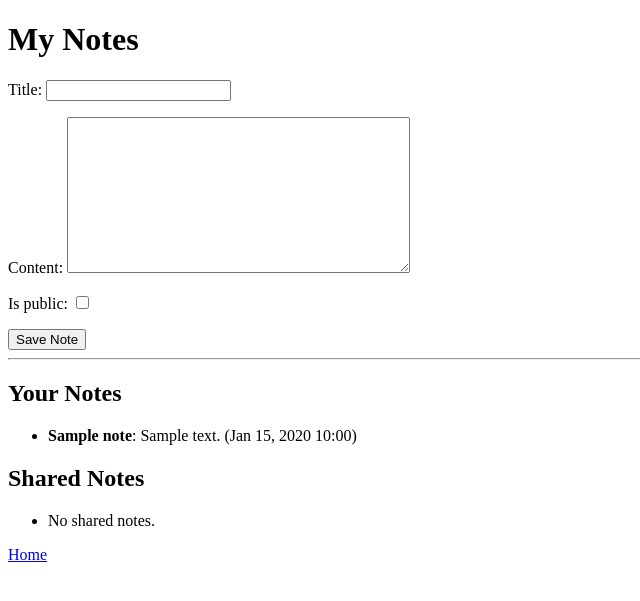
After one commit to gamingar-tony/Ministry-Manager, a Django app: page /notes/ in a window 1280 px wide. The commit adds this page. Shown: the top 601 px of the page, without its empty margins (0-640 px from the left). Run offline with Django 5.2, Linux system fonts and the light colour scheme; a user stored in the database is signed in; tables that the repository leaves empty hold one stand-in row (values such as "Sample post").

Commit message:
Create model Note

```diff
--- a/ministry_scheduler/core/forms.py
+++ b/ministry_scheduler/core/forms.py
@@ -1,6 +1,6 @@
 from django import forms
 from django.contrib.auth.forms import UserCreationForm
-from .models import User, Homily
+from .models import User, Homily, Note
 from django.contrib.auth import get_user_model
 
 User = get_user_model()
@@ -24,3 +24,8 @@ class HomilyForm(forms.ModelForm):
     class Meta:
         model = Homily
         fields = ['title', 'content', 'date', 'file']
+
+class NoteForm(forms.ModelForm):
+    class Meta:
+        model = Note
+        fields = ['title', 'content', 'is_public']
--- a/ministry_scheduler/core/models.py
+++ b/ministry_scheduler/core/models.py
@@ -48,3 +48,13 @@ class Homily(models.Model):
 
     def __str__(self):
         return f"{self.title} ({self.date})"
+
+class Note(models.Model):
+    title = models.CharField(max_length = 200)
+    content = models.TextField()
+    created_by = models.ForeignKey(User, on_delete = models.CASCADE)
+    created_at = models.DateTimeField(auto_now_add = True)
+    is_public = models.BooleanField(default = False) # Optional: shared note feature
+
+    def __str__(self):
+        return self.title
--- a/ministry_scheduler/core/urls.py
+++ b/ministry_scheduler/core/urls.py
@@ -13,4 +13,5 @@ urlpatterns = [
     path('admin/roles/', views.manage_roles, name = 'manage_roles'),
     path('settings/', views.settings_view, name = 'settings'),
     path('homily-import/', views.homily_import_view, name = 'homily_import'),
+    path('notes/', views.notes_view, name = 'notes'),
 ]
--- a/ministry_scheduler/core/views.py
+++ b/ministry_scheduler/core/views.py
@@ -1,5 +1,5 @@
-from .forms import CustomUserCreationForm, UserUpdateForm, HomilyForm
-from .models import ScheduleEntry, Schedule, Profile
+from .forms import CustomUserCreationForm, UserUpdateForm, HomilyForm, NoteForm
+from .models import ScheduleEntry, Schedule, Homily, Note
 from django.contrib import messages
 from django.contrib.admin.views.decorators import staff_member_required
 from django.contrib.auth import login, logout
@@ -155,3 +155,22 @@ def homily_import_view(request):
 
     homilies = Homily.objects.order_by('-date')
     return render(request, 'homily_import.html', {'form': form, 'homilies': homilies})
+
+@login_required
+def notes_view(request):
+    if request.method == 'POST':
+        form = NoteForm(request.POST)
+
+        if form.is_valid():
+            note = form.save(commit = False)
+            note.created_by = request.user
+            note.save()
+            return redirect('notes')
+
+    else:
+        form = NoteForm()
+
+    my_notes = Note.objects.filter(created_by = request.user)
+    shared_notes = Note.objects.filter(is_public = True).exclude(created_by = request.user)
+
+    return render(request, 'notes.html', {'form': form, 'my_notes': my_notes, 'shared_notes': shared_notes})
--- a/ministry_scheduler/templates/home.html
+++ b/ministry_scheduler/templates/home.html
@@ -41,6 +41,8 @@
             <a href="{% url 'open_positions' %}">Open Positions</a>
             <a href="{% url 'profile' %}">Profile</a>
             <a href="{% url 'settings' %}">Settings</a>
+            <a href="{% url 'homily_import' %}">Homilies</a>
+            <a href="{% url 'notes' %}">Notes</a>
             <a href="{% url 'logout' %}">Logout</a>
         </nav>
         <p>&copy; 2025 Anthony Raemsch</p>
--- /dev/null
+++ b/ministry_scheduler/templates/notes.html
@@ -0,0 +1,37 @@
+<!DOCTYPE html>
+<html lang="en">
+    <head>
+        <meta charset="UTF-8">
+        <meta name="viewport" content="width-device=width, initial-scale=1.0">
+        <title>Notes</title>
+    </head>
+    <body>
+        <h1>My Notes</h1>
+        <form method="post">
+            {% csrf_token %}
+            {{form.as_p}}
+            <button type="submit">Save Note</button>
+        </form>
+        <hr>
+
+        <h2>Your Notes</h2>
+        <ul>
+            {% for note in my_notes %}
+            <li><strong>{{note.title}}</strong>: {{note.content}} ({{note.created_at|date:"M d, Y H:i"}})</li>
+            {% empty %}
+            <li>No notes yet.</li>
+            {% endfor %}
+        </ul>
+
+        <h2>Shared Notes</h2>
+        <ul>
+            {% for note in shared_notes %}
+            <li><strong>{{note.title}}</strong> (by {{note.created_by}}): {{note.content}}</li>
+            {% empty %}
+            <li>No shared notes.</li>
+            {% endfor %}
+        </ul>
+
+        <a href="{% url 'home' %}">Home</a>
+    </body>
+</html>
```
